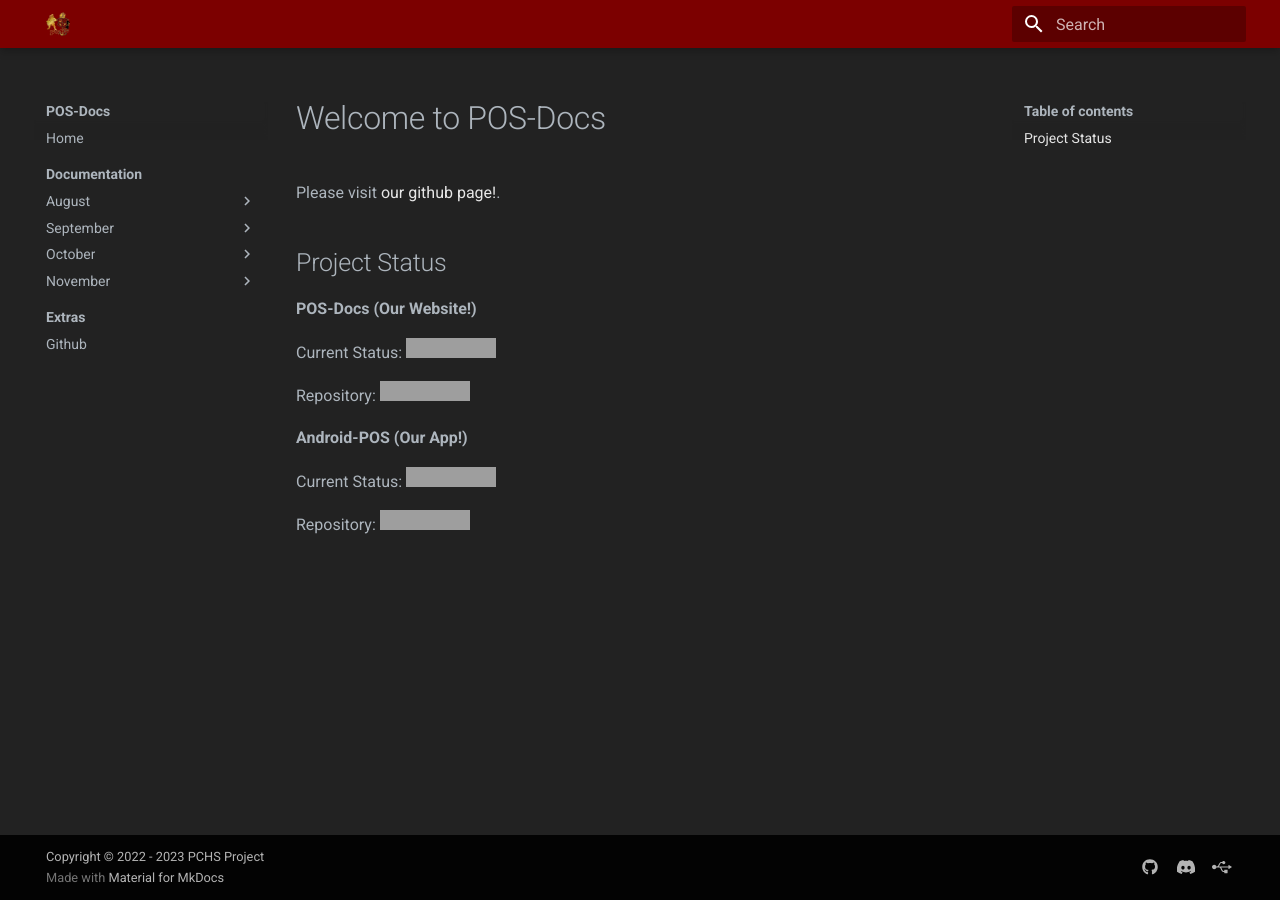
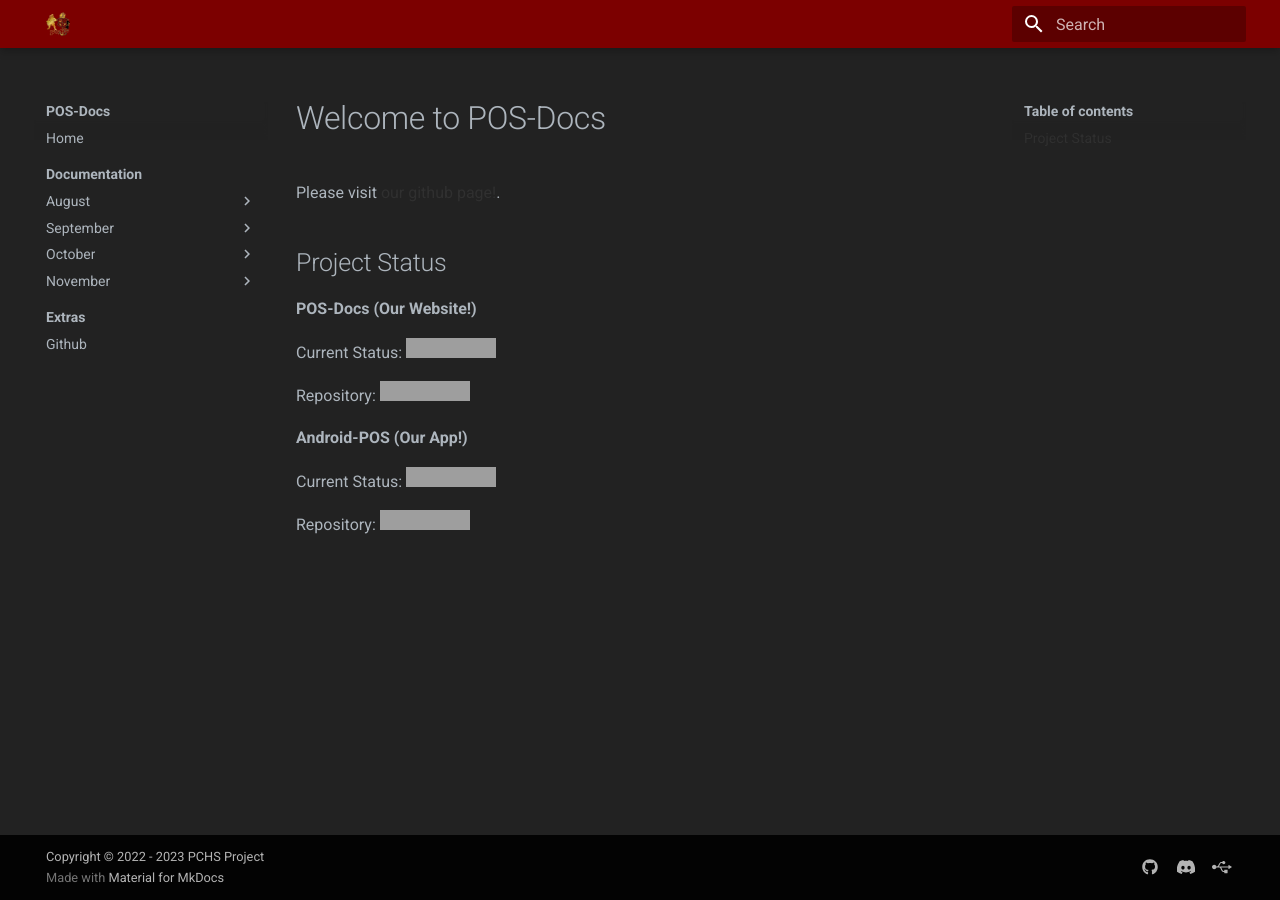
Before and after one commit to PCHS-ProjectProgramming/POS-Docs, an MkDocs documentation site: the page built from docs/index.md, in a window 1280 px wide. Built offline with MkDocs 1.6.1 and Material for MkDocs 9.7.7, drawn with Linux system fonts in a browser that asks for light colours; grey boxes are pictures that could not be loaded.

Commit message:
extra.css: fix color map

```diff
--- a/docs/stylesheets/extra.css
+++ b/docs/stylesheets/extra.css
@@ -39,7 +39,7 @@
   --md-default-fg-color--light:        var(--gray-500);
   --md-default-fg-color--lighter:        var(--gray-300);
   --md-default-fg-color--lightest:        var(--gray-800);
-  --md-primary-fg-color:         #e7e7e7;
+  --md-primary-fg-color:         var(--gray-800);
   --md-primary-fg-color--light:  var(--gray-800);
   --md-primary-fg-color--dark:   #00ff00;
 
@@ -71,7 +71,7 @@
 }
 
 .md-typeset kbd {
-  /*background-color: var(--md-typeset-kbd-bg-color--override);*/
+  background-color: var(--md-typeset-kbd-bg-color--override);
   background-color: #222;
   box-shadow: 0 .1rem 0 .05rem var(--md-typeset-kbd-border-color--override),0 .1rem 0 var(--md-typeset-kbd-border-color--override),0 -.1rem .2rem var(--md-typeset-kbd-accent-color--override) inset;
 }
```
